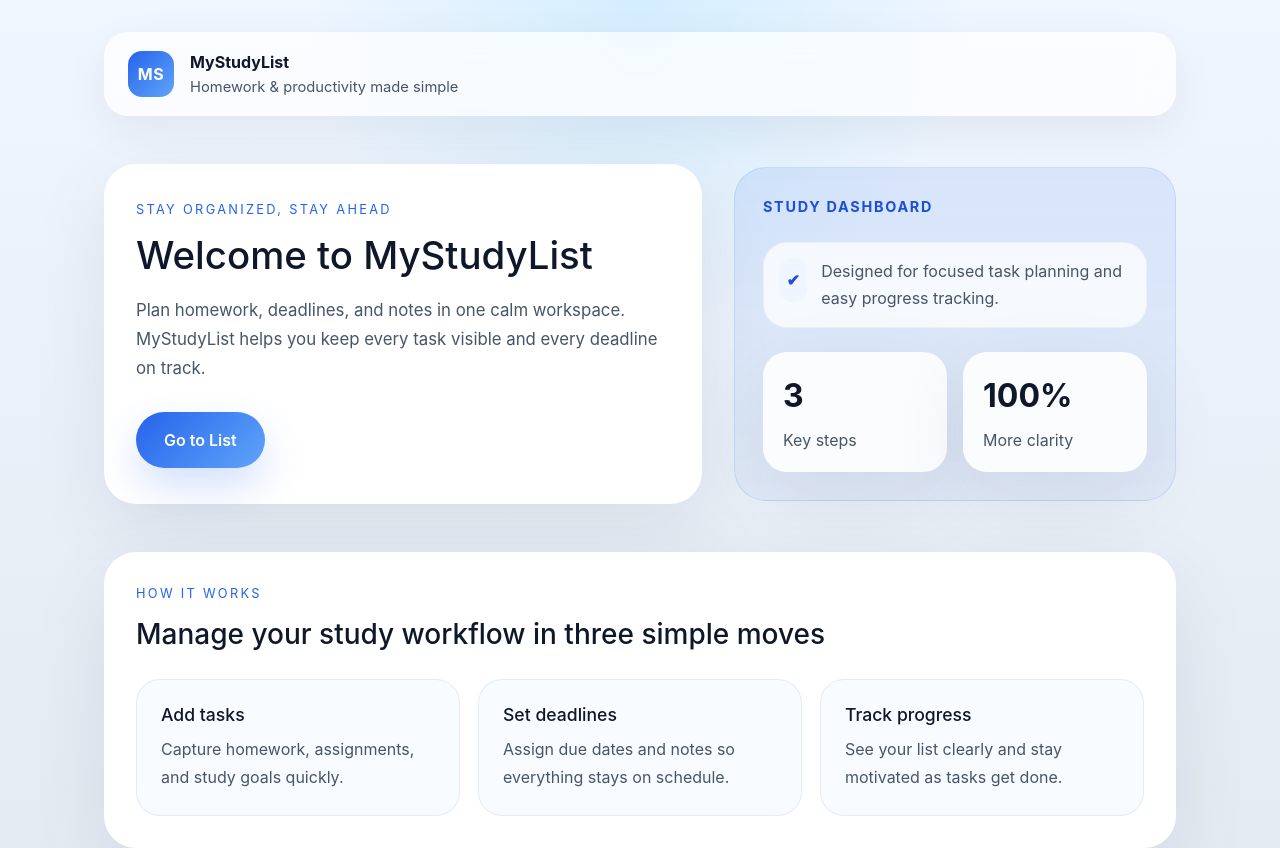
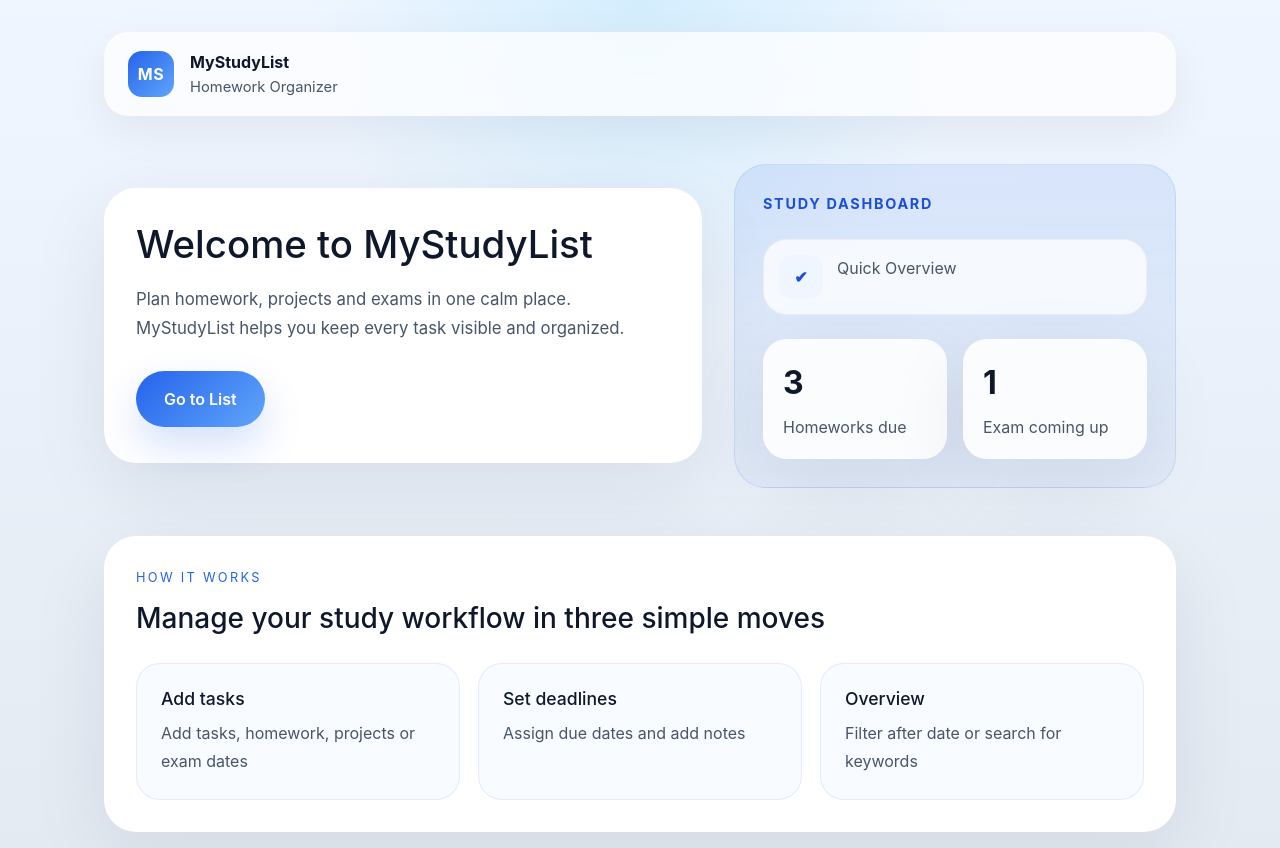
Before and after one commit to Luise45/MyStudyList, an Angular app in the folder frontend/: page / in a window 1280 px wide. Shown: the top 848 px of the page. Built offline with nearby package versions, Linux system fonts and the light colour scheme.

Commit message:
style and content edits for homepage

```diff
--- a/frontend/src/app/home-page/home-page.html
+++ b/frontend/src/app/home-page/home-page.html
@@ -6,17 +6,18 @@
         <span class="brand-mark">MS</span>
         <div>
           <p class="brand-label">MyStudyList</p>
-          <p class="brand-subtitle">Homework & productivity made simple</p>
+          <p class="brand-subtitle">Homework Organizer</p>
         </div>
       </div>
     </header>
 
     <main class="hero-section">
       <div class="hero-copy">
-        <p class="eyebrow">Stay organized, stay ahead</p>
+
         <h1>Welcome to MyStudyList</h1>
         <p class="hero-description">
-          Plan homework, deadlines, and notes in one calm workspace. MyStudyList helps you keep every task visible and every deadline on track.
+          Plan homework, projects and exams in one calm place.
+          MyStudyList helps you keep every task visible and organized.
         </p>
         <div class="hero-actions">
           <button class="primary-button" (click)="goToTable()">Go to List</button>
@@ -27,16 +28,16 @@
         <div class="panel-label">Study dashboard</div>
         <div class="panel-detail">
           <span>✔</span>
-          <p>Designed for focused task planning and easy progress tracking.</p>
+          <p>Quick Overview</p>
         </div>
         <div class="panel-stats">
           <div>
             <strong>3</strong>
-            <span>Key steps</span>
+            <span>Homeworks due</span>
           </div>
           <div>
-            <strong>100%</strong>
-            <span>More clarity</span>
+            <strong>1</strong>
+            <span>Exam coming up</span>
           </div>
         </div>
       </aside>
@@ -50,15 +51,15 @@
       <div class="feature-list">
         <article>
           <h3>Add tasks</h3>
-          <p>Capture homework, assignments, and study goals quickly.</p>
+          <p>Add tasks, homework, projects or exam dates</p>
         </article>
         <article>
           <h3>Set deadlines</h3>
-          <p>Assign due dates and notes so everything stays on schedule.</p>
+          <p>Assign due dates and add notes</p>
         </article>
         <article>
-          <h3>Track progress</h3>
-          <p>See your list clearly and stay motivated as tasks get done.</p>
+          <h3>Overview</h3>
+          <p>Filter after date or search for keywords</p>
         </article>
       </div>
     </section>
--- a/frontend/src/app/hw-create/hw-create.html
+++ b/frontend/src/app/hw-create/hw-create.html
@@ -7,6 +7,7 @@
       <h2>Add homework in one flow</h2>
     </div>
   </div>
+
 
   <div class="create-card">
     <form [formGroup]="hwForm" (ngSubmit)="createHw()">
--- a/frontend/src/app/hw-create/hw-create.ts
+++ b/frontend/src/app/hw-create/hw-create.ts
@@ -50,7 +50,9 @@ createHw():void{
 
 
 }
-
+ goHome() {
+    this.router.navigate(['/']);
+  }
 
 
 showEmojiPicker = false;
```
